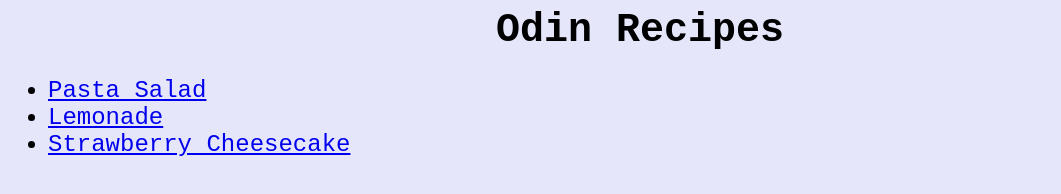
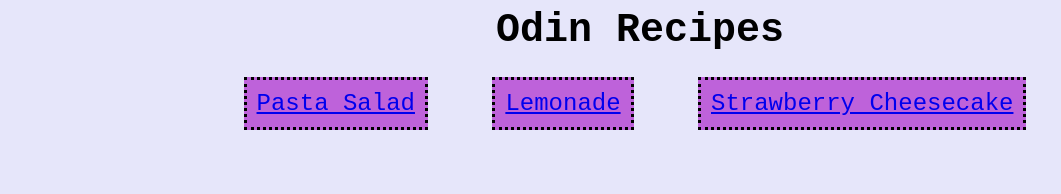
Before and after one commit to LeahWhaley/odin-recipes, a plain HTML site: page index.html in a window 1280 px wide. Shown: the whole page, without its empty margins (0-1061 px from the left). Drawn offline with Linux system fonts and the light colour scheme.

Commit message:
Add styling to recipe list to make it look nicer

```diff
--- a/index.html
+++ b/index.html
@@ -10,9 +10,9 @@
         <div class="title bold">Odin Recipes</div>
 
         <ul class="recipes">
-            <li><a href="./recipes/pasta-salad.html">Pasta Salad</a></li>
-            <li><a href="./recipes/lemonade.html">Lemonade</a></li>
-            <li><a href="./recipes/cheesecake.html">Strawberry Cheesecake</a></li>
+            <li class="recipe"><a href="./recipes/pasta-salad.html">Pasta Salad</a></li>
+            <li class="recipe"><a href="./recipes/lemonade.html">Lemonade</a></li>
+            <li class="recipe"><a href="./recipes/cheesecake.html">Strawberry Cheesecake</a></li>
         </ul>
     </body>
 </html>
--- a/style.css
+++ b/style.css
@@ -17,6 +17,7 @@ body {
 .recipes {
     font-size: 24px;
     color: teal;
+    text-align: center;
 }
 
 img {
@@ -40,3 +41,14 @@ li::marker {
 .subheading {
     font-size: 24px;
 }
+
+.recipe {
+    display: inline-block;
+    margin-right: 50px;
+    margin-bottom: 30px;
+    border: 3px;
+    border-color: black;
+    border-style: dotted;
+    padding: 10px;
+    background-color: #be62da;
+}
```
